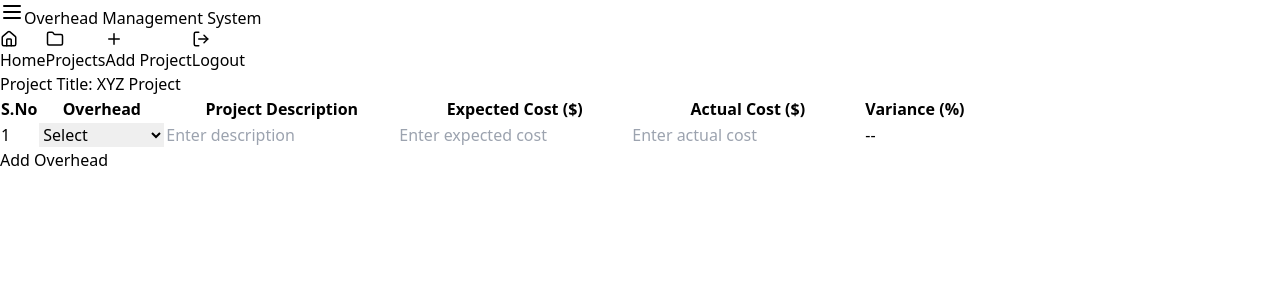
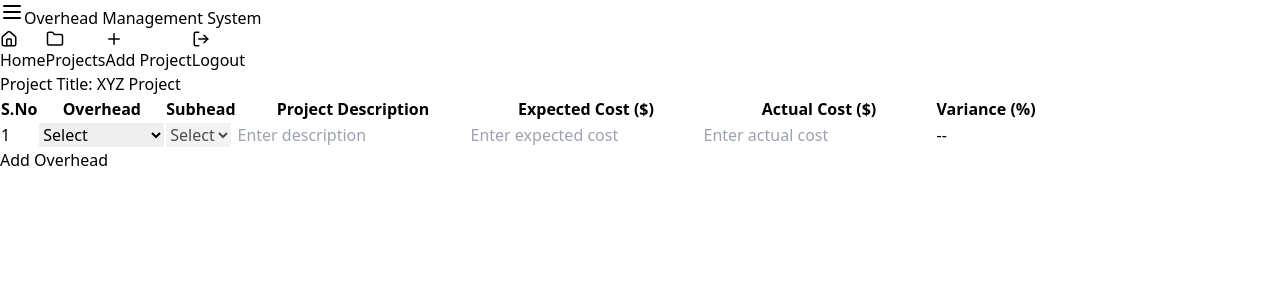
Before and after one commit to RDL-OMS/oms, a React (Vite) app in the folder Frontend/: page /Projectdetails in a window 1280 px wide. Shown: the top 300 px of the page. Built offline with nearby package versions, Linux system fonts and the light colour scheme.

Commit message:
updated projectdetails

```diff
--- a/Frontend/src/pages/ProjectDetails.jsx
+++ b/Frontend/src/pages/ProjectDetails.jsx
@@ -2,14 +2,24 @@ import React, { useState } from "react";
 
 const ProjectDetails = () => {
   const [rows, setRows] = useState([
-    { id: 1, overhead: "", description: "", expectedCost: "", actualCost: "", variance: "" },
+    { id: 1, overhead: "", subhead: "", description: "", expectedCost: "", actualCost: "", variance: "" },
   ]);
 
-  const overheadOptions = ["Infrastructure", "Operations", "IT", "HR", "Marketing"];
+  const overheadOptions = {
+    Infrastructure: ["Buildings", "Utilities", "Maintenance"],
+    Operations: ["Logistics", "Supply Chain", "Customer Service"],
+    IT: ["Software", "Hardware", "Security"],
+    HR: ["Recruitment", "Training", "Benefits"],
+    Marketing: ["Advertising", "Public Relations", "Market Research"],
+  };
 
   const handleInputChange = (index, field, value) => {
     const updatedRows = [...rows];
     updatedRows[index][field] = value;
+
+    if (field === "overhead") {
+      updatedRows[index].subhead = ""; // Reset subhead when overhead changes
+    }
 
     if (field === "expectedCost" || field === "actualCost") {
       const expected = parseFloat(updatedRows[index].expectedCost) || 0;
@@ -23,22 +33,21 @@ const ProjectDetails = () => {
   const addRow = () => {
     setRows([
       ...rows,
-      { id: rows.length + 1, overhead: "", description: "", expectedCost: "", actualCost: "", variance: "" },
+      { id: rows.length + 1, overhead: "", subhead: "", description: "", expectedCost: "", actualCost: "", variance: "" },
     ]);
   };
 
   return (
     <div className="p-6 max-w-5xl mx-auto">
-      {/* Project Title */}
       <h1 className="text-2xl font-bold text-gray-800 mb-4">Project Title: XYZ Project</h1>
 
-      {/* Table */}
       <div className="bg-white shadow-md rounded-lg p-4">
         <table className="w-full border-collapse">
           <thead>
             <tr className="bg-gray-200">
               <th className="p-2 border">S.No</th>
               <th className="p-2 border">Overhead</th>
+              <th className="p-2 border">Subhead</th>
               <th className="p-2 border">Project Description</th>
               <th className="p-2 border">Expected Cost ($)</th>
               <th className="p-2 border">Actual Cost ($)</th>
@@ -56,11 +65,27 @@ const ProjectDetails = () => {
                     className="p-2 border rounded-md"
                   >
                     <option value="">Select</option>
-                    {overheadOptions.map((option, idx) => (
+                    {Object.keys(overheadOptions).map((option, idx) => (
                       <option key={idx} value={option}>
                         {option}
                       </option>
                     ))}
+                  </select>
+                </td>
+                <td className="p-2 border">
+                  <select
+                    value={row.subhead}
+                    onChange={(e) => handleInputChange(index, "subhead", e.target.value)}
+                    className="p-2 border rounded-md"
+                    disabled={!row.overhead}
+                  >
+                    <option value="">Select</option>
+                    {row.overhead &&
+                      overheadOptions[row.overhead].map((sub, idx) => (
+                        <option key={idx} value={sub}>
+                          {sub}
+                        </option>
+                      ))}
                   </select>
                 </td>
                 <td className="p-2 border">
@@ -98,7 +123,6 @@ const ProjectDetails = () => {
           </tbody>
         </table>
 
-        {/* Add Row Button */}
         <button
           onClick={addRow}
           className="mt-4 bg-blue-500 text-white px-4 py-2 rounded-md hover:bg-blue-600"
```
